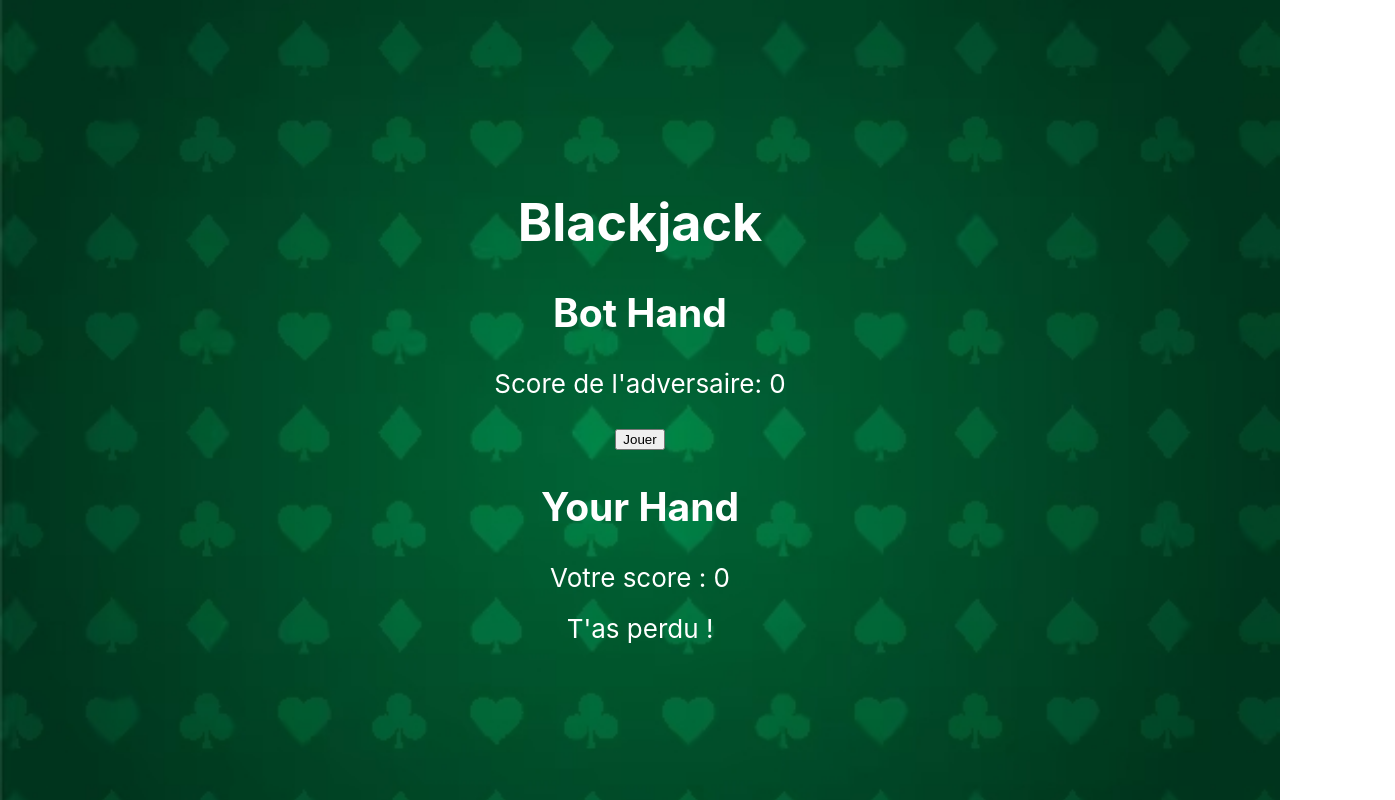
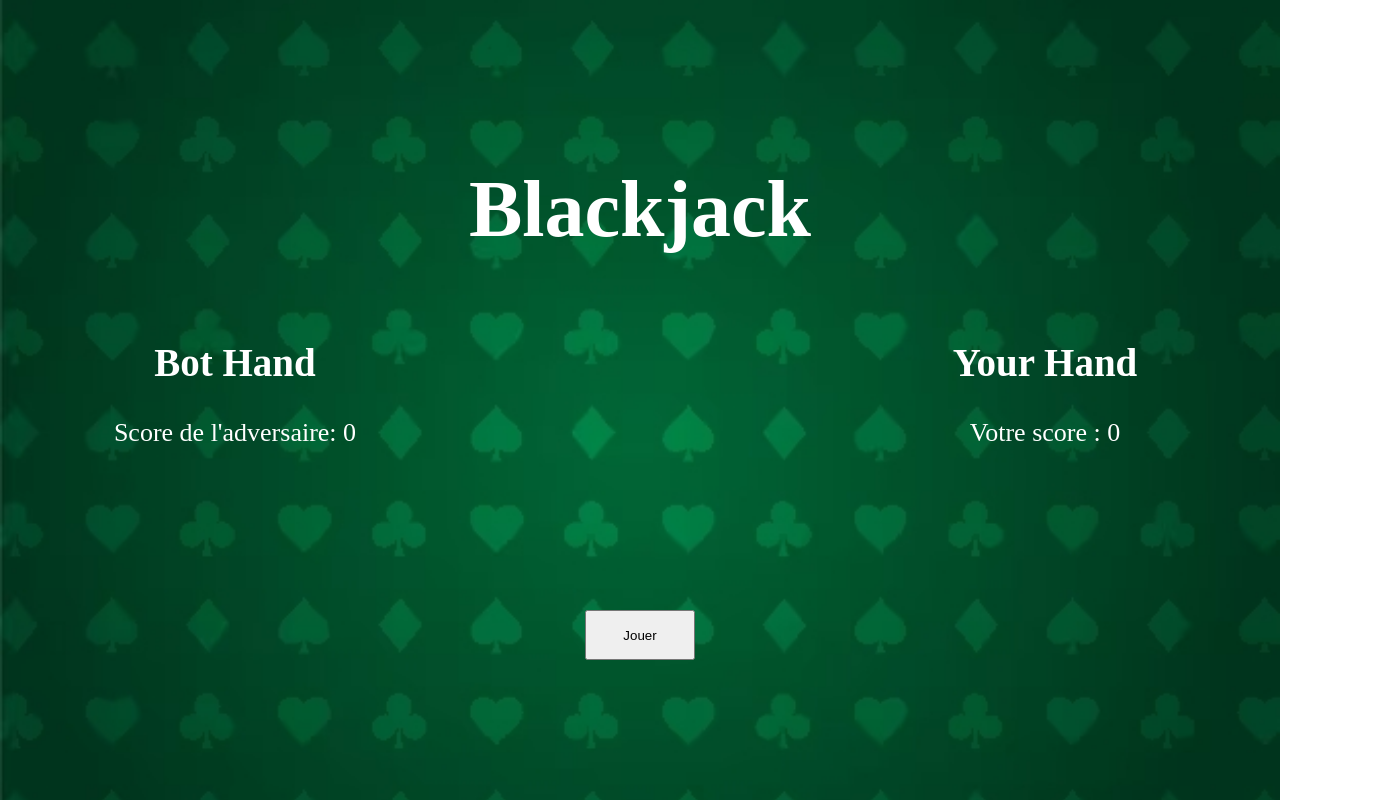
Before and after one commit to malteronie/blackJack, a React (Create React App) app in the folder blackjack/: page / in a window 1280 px wide. Shown: the whole page, 1395 px wide, since content can reach past the window. Built offline with nearby package versions, Linux system fonts and the light colour scheme.

Commit message:
css_and_add_botcard

```diff
--- a/blackjack/src/App.css
+++ b/blackjack/src/App.css
@@ -58,3 +58,20 @@
   display: flex;
   justify-content: center;
 }
+
+.flex{
+  display: flex;
+  justify-content: space-between;
+  flex-direction: row;
+}
+
+.button{
+  width: 110px;
+  height: 50px;
+  margin-top: 20%;
+}
+
+.bot{
+  width: 700px;
+  height: 100px;
+}
--- a/blackjack/src/App.js
+++ b/blackjack/src/App.js
@@ -4,9 +4,9 @@ import "./App.css";
 
 const App = () => {
   return (
-    <header className="App-header">
+    <header className="App-header" style={{"font-family": "Apple Chancery, cursive" }}>
       <div className="App">
-        <h1>Blackjack</h1>
+        <h1 style={{"fontSize":"80px" }}>Blackjack</h1>
         <Game />
       </div>
     </header>
--- a/blackjack/src/BotHand.jsx
+++ b/blackjack/src/BotHand.jsx
@@ -3,6 +3,7 @@ import Card from "./Card";
 
 const BotHand = ({ cards, getScore }) => {
   return (
+    <div className="bot">
     <div className="hand">
       <h2>Bot Hand</h2>
       <div className="cards">
@@ -14,6 +15,7 @@ const BotHand = ({ cards, getScore }) => {
       </div>
       <div>Score de l'adversaire: {getScore}</div>
     </div>
+    </div>
   );
 };
 
--- a/blackjack/src/Game.jsx
+++ b/blackjack/src/Game.jsx
@@ -7,12 +7,13 @@ const Game = () => {
     const values = [2, 3, 4, 5, 6, 7, 8, 9, 10, "J", "Q", "K", "A"];
     const [cards, setCards] = useState([]);
     const [isStart, setStart] = useState(false);
-    const [result, setResult] = useState(false);
+    const [result, setResult] = useState("");
     const [botHand, setBotHand] = useState([])
 
 
     const botGame = () => {
     setBotHand([getRandomCard(), getRandomCard()]);
+
     };
 
 
@@ -58,12 +59,15 @@ const Game = () => {
     if (isStart) {
       if (playerScore > 21){
         setStart(false)
-      }else if (playerScore===21){
+        setResult("Dommage, tu as perdu !")
+      }else if (playerScore===21|| (botScore>21 && playerScore<21)){
         setStart(false)
-        setResult(true)
+        setResult("Bravo, tu as gagné !!")
+      } else if (playerScore === 21 === botScore){
+        setResult("T'as eu de la chance, mais le bot aussi, dommage !")
+      }
     }
-    }
-  }, [playerScore, isStart]);
+  }, [playerScore, botScore, isStart]);
 
   const startGame = () => {
     setStart(true);
@@ -73,6 +77,9 @@ const Game = () => {
 
   const takeCard = () => {
     setCards([...cards, getRandomCard()]);
+    if (getScore(botHand)<15){
+      setBotHand([...botHand, getRandomCard()]);
+    }
   };
 
 
@@ -81,13 +88,16 @@ const Game = () => {
 
   return (
     <div className="game">
-      <BotHand cards={botHand} getScore={botScore} />
-      {!isStart && <button onClick={startGame}>Jouer</button>}
-      {isStart && <button onClick={takeCard}>Prendre une carte</button>}
-      <Hand cards={cards} getScore={playerScore} />
-      {!isStart && (
-        <div>{result ? "T'as gagné !" : "T'as perdu !"}</div>
-      )}
+      {!isStart && <div>{result}</div>
+
+      }
+      <div className="flex">
+        <BotHand className="" cards={botHand} getScore={botScore} />
+        {!isStart && <button onClick={startGame} className="button">Jouer</button>}
+        {isStart && <button onClick={() => takeCard()} className="button">Prendre une carte</button>}
+        <Hand cards={cards} getScore={playerScore} />
+      </div><br />
+
     </div>
   );
 };
--- a/blackjack/src/Hand.jsx
+++ b/blackjack/src/Hand.jsx
@@ -3,6 +3,7 @@ import Card from "./Card";
 
 const Hand = ({ cards, getScore }) => {
   return (
+    <div className="bot">
     <div className="hand">
       <h2>Your Hand</h2>
       <div className="cards">
@@ -14,6 +15,7 @@ const Hand = ({ cards, getScore }) => {
       </div>
       <div>Votre score : {getScore}</div>
     </div>
+    </div>
   );
 };
 
```
Also changed, not shown: blackjack/src/Start.jsx (deleted).
